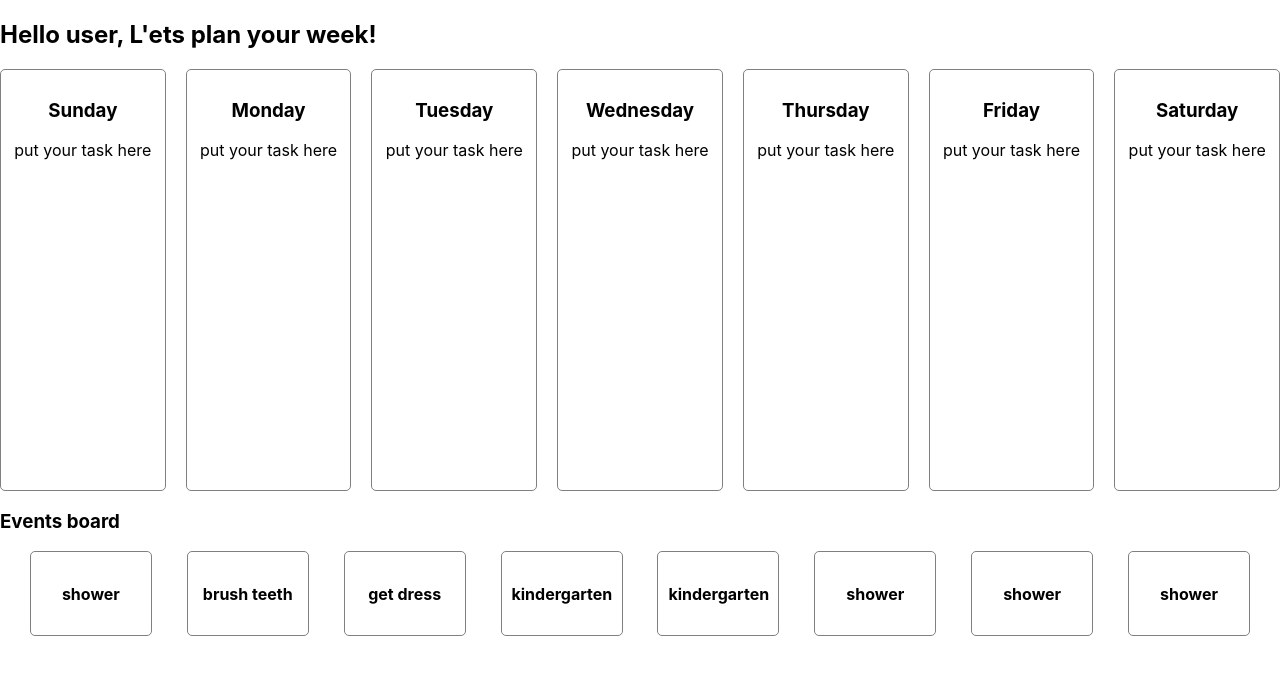
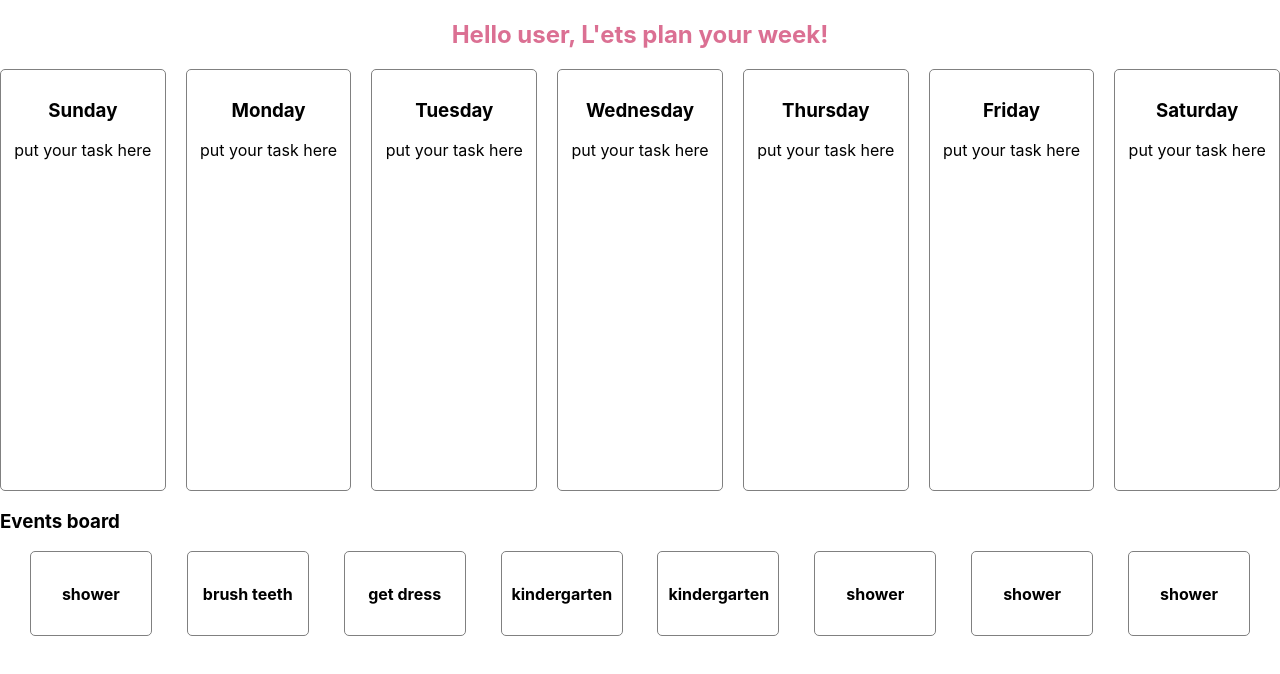
Before and after one commit to TamarShalmon/kids_calendar, a React (Create React App) app: page / in a window 1280 px wide. Shown: the top 674 px of the page. Built offline with nearby package versions, Linux system fonts and the light colour scheme.

Commit message:
styled-components

```diff
--- a/package.json
+++ b/package.json
@@ -9,6 +9,7 @@
     "react": "^18.2.0",
     "react-dom": "^18.2.0",
     "react-scripts": "5.0.1",
+    "styled-components": "^5.3.6",
     "web-vitals": "^2.1.4"
   },
   "scripts": {
@@ -34,5 +35,8 @@
       "last 1 firefox version",
       "last 1 safari version"
     ]
+  },
+  "resolutions": {
+    "styled-components": "^5"
   }
 }
--- a/src/components/App.js
+++ b/src/components/App.js
@@ -1,14 +1,23 @@
+import React from 'react';
+import styled from 'styled-components';
 import './App.css';
 import Week from './Week';
 import days from '../days';
 import Events from './Events';
 import events from '../events';
 
+const Title = styled.h2`
+  font-size: 1.5em;
+  text-align: center;
+  color: palevioletred;
+`;
+
+
 function App() {
 
   return (
     <div className="container">
-      <h2>Hello user, L'ets plan your week!</h2>
+      <Title>Hello user, L'ets plan your week!</Title>
       <Week days={days} />
       <div>
         <h3>Events board</h3>
```
Also changed, not shown: 1 other file (tests, documents, lock files or other folders).
